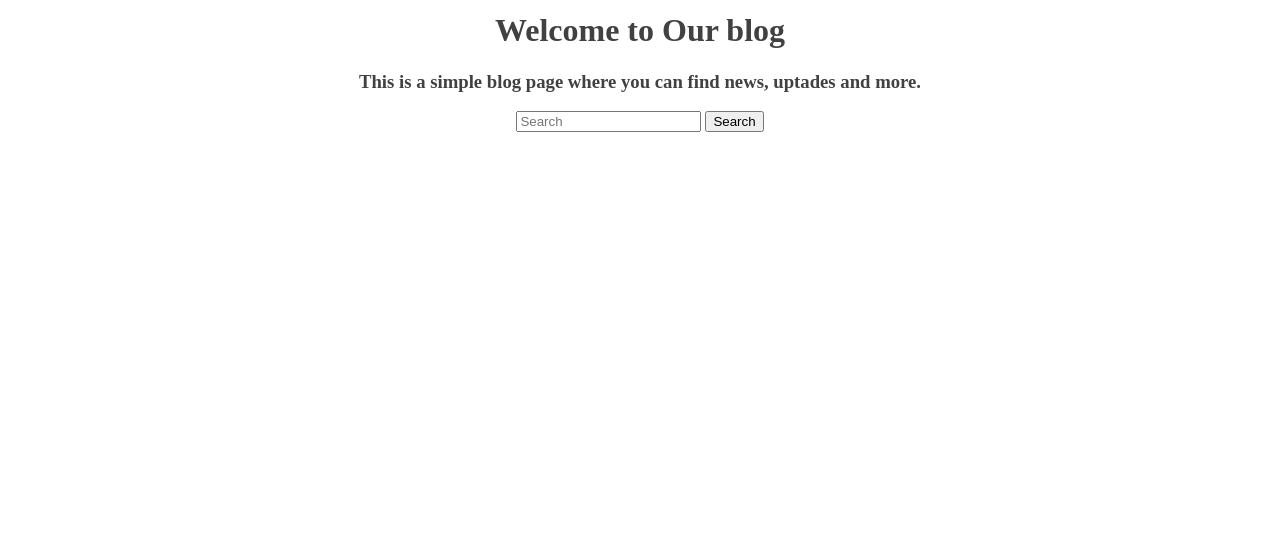
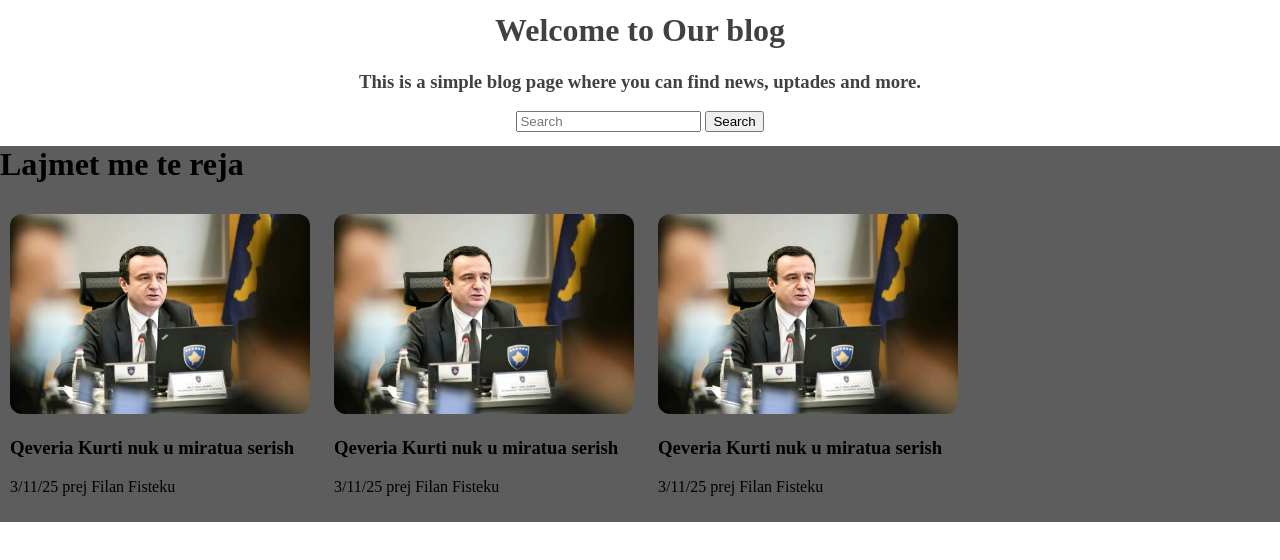
Before and after one commit to Arnisabdullahu1/blok_page, a plain HTML site: page index.html in a window 1280 px wide. Shown: the part 74-634 px from the top of the page. Drawn offline with Linux system fonts and the light colour scheme.

Commit message:
fix: shtimi i artikujve

```diff
--- a/index.html
+++ b/index.html
@@ -11,8 +11,8 @@
 <nav>
     <a href="#"><img src="images/logo.png" alt="Logo" width="100px"></a>
     <div class="right-menu">
-     <a href="home.html">HOME</a>
-     <a href="news.html">NEWS</a>
+     <a href="#">HOME</a>
+     <a href="#news">NEWS</a>
      <a href="contatc.html">CONTATC</a>
 <select name="city names" id="">
 <option value="qytetet">Cities</option>
@@ -35,7 +35,27 @@
     <button type="submit">Search</button>
 
 </div>
+
+<div class="artikujt" id="news">
+    <h1>Lajmet me te reja</h1>
+    <article>
+    <img src="images/kurti.png" alt="Albin kurti" width="300px">
+    <h3>Qeveria Kurti nuk u miratua serish</h3>
+    <p>3/11/25 prej Filan Fisteku</p>
+</article>
+    <article>
+    <img src="images/kurti.png" alt="Albin kurti" width="300px">
+    <h3>Qeveria Kurti nuk u miratua serish</h3>
+    <p>3/11/25 prej Filan Fisteku</p>
+</article>
+    <article>
+    <img src="images/kurti.png" alt="Albin kurti" width="300px">
+    <h3>Qeveria Kurti nuk u miratua serish</h3>
+    <p>3/11/25 prej Filan Fisteku</p>
+</article>
+
  </div>
+
 
 </body>
 </html>
--- a/style.css
+++ b/style.css
@@ -22,3 +22,20 @@ main {
 text-align: center;
 margin:  10px 0;
 }
+.artikujt img {
+border-radius: 12px;
+max-width: 320px;
+max-height: 300px;
+
+}
+
+article {
+    display: inline-block;
+margin: 10px;
+text-align: left;
+}
+.artikujt{
+    color: rgb(0, 0, 0);
+    background-color: rgb(93, 93, 93);
+     margin: -8px;
+}
```
Also changed, not shown: images/kurti.png (added).
